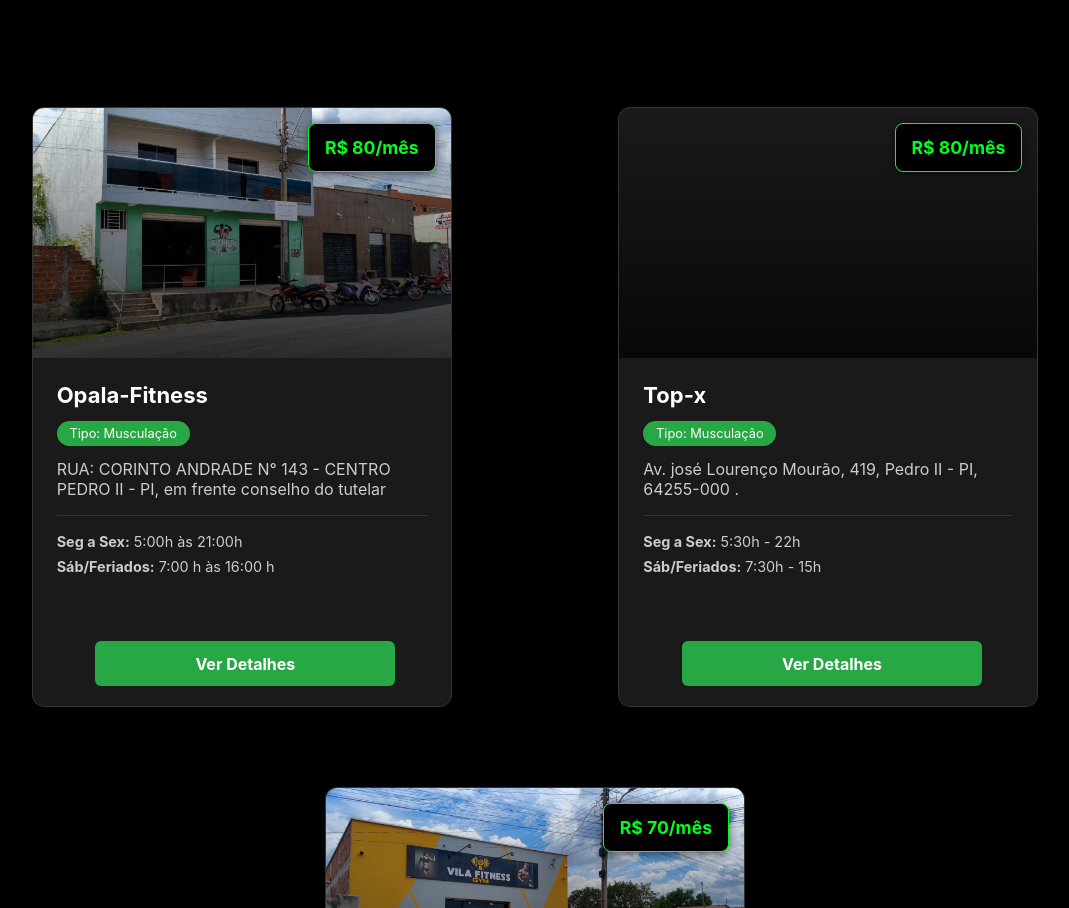
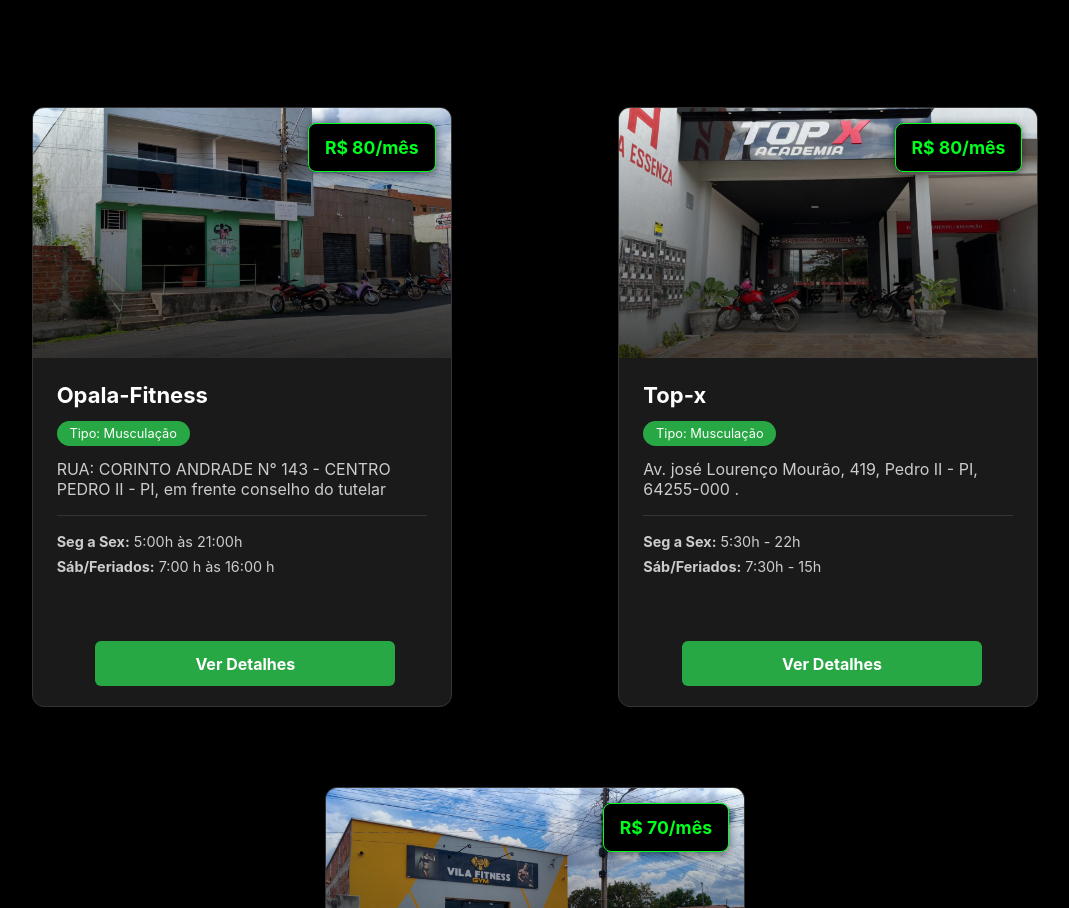
Before and after one commit to Samuel7622/Samuel7622.github.io, a website: page index.html in a window 1280 px wide. Shown: the part 1053-1961 px from the top of the page, without its empty margins (105-1174 px from the left). Drawn offline with Linux system fonts and the light colour scheme.

```diff
--- a/index.html
+++ b/index.html
@@ -129,7 +129,7 @@
             </div>
             <div class="academy-card1" data-type="musculacao" data-location="centro" data-price="60">
                 <div class="price-badge">R$ 80/mês</div>
-                <div class="card-image" style="background-image: url(RedeFit.png)">
+                <div class="card-image" style="background-image: url(topxfachada.jpeg)">
                 </div>
                 <div class="card-content">
                     <h3 class="academy-name">Top-x</h3>
```
